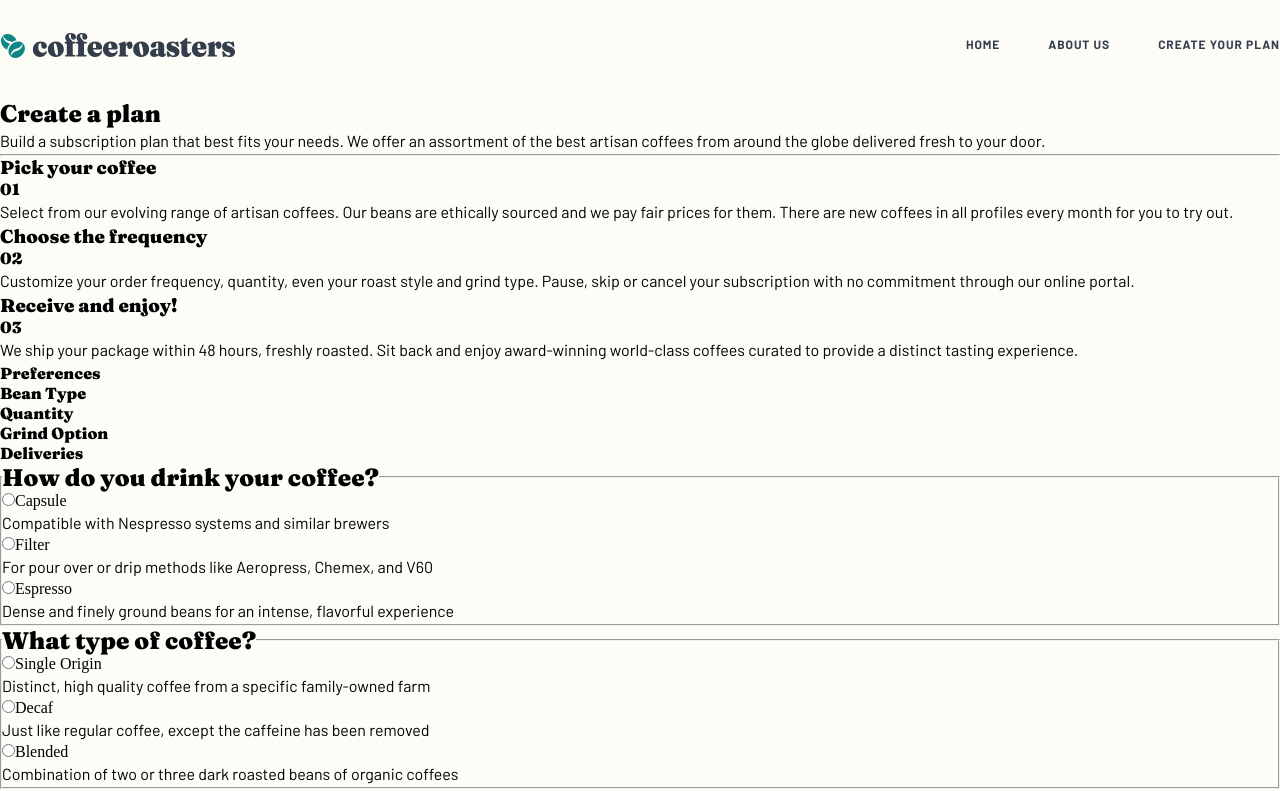
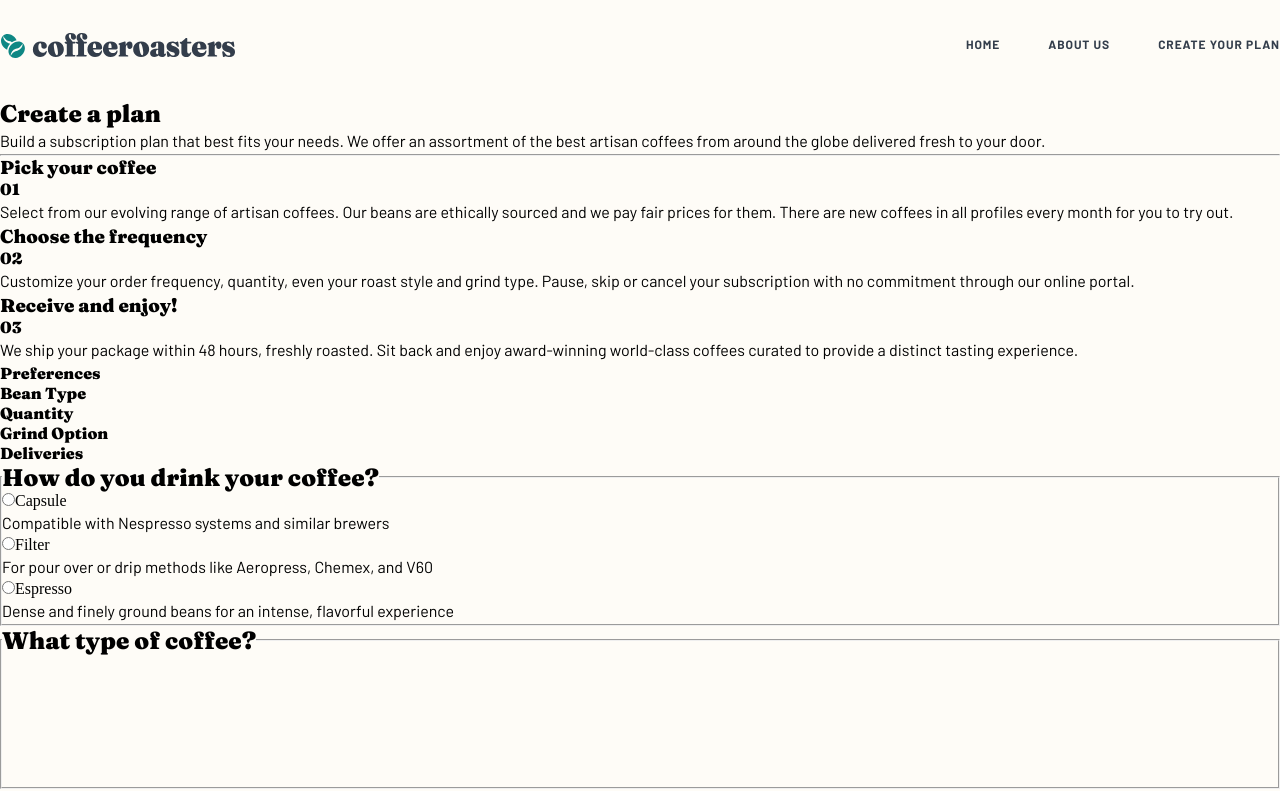
Before and after one commit to sweenejp/coffeeroasters-subscription-site, a React (Create React App) app: page /plan in a window 1280 px wide. Shown: the top 791 px of the page. Built offline with nearby package versions, Linux system fonts and the light colour scheme.

Commit message:
display next input options after select

```diff
--- /dev/null
+++ b/src/components/orderForm/Fieldsets.js
@@ -0,0 +1,55 @@
+import React, { useState } from "react";
+import styled from "styled-components";
+import { fadeIn } from "../animations";
+
+const FieldSetCards = styled.div`
+  visibility: ${({ display }) => (display ? "visible" : "hidden")};
+  animation: ${({ display }) => (display ? fadeIn : null)} 1s linear;
+`;
+
+const StyledFieldSet = styled.fieldset``;
+
+function Fieldsets({ content, choices, setChoices }) {
+  let intialDisplays = [true, false, false, false, false];
+
+  const [displayFieldsets, setDisplayFieldsets] = useState(intialDisplays);
+
+  const handleChange = (event) => {
+    const { name, id } = event.target;
+    setChoices({ ...choices, [name]: id });
+
+    const index = Number(event.target.dataset.index);
+    console.log(index);
+    let newDisplayFieldsets = displayFieldsets;
+    newDisplayFieldsets[index + 1] = true;
+    setDisplayFieldsets(newDisplayFieldsets);
+    console.log(displayFieldsets);
+  };
+
+  const fieldsets = content.map((fieldset, index) => (
+    <StyledFieldSet key={fieldset.id}>
+      <legend>
+        <h2>{fieldset.heading}</h2>
+      </legend>
+      <FieldSetCards display={displayFieldsets[index]}>
+        {fieldset.cards.map((card) => (
+          <div key={card.id}>
+            <input
+              required
+              type="radio"
+              name={fieldset.id}
+              data-index={index}
+              id={card.heading}
+              onChange={handleChange}
+            />
+            <label htmlFor={card.heading}>{card.heading}</label>
+            <p>{card.description}</p>
+          </div>
+        ))}
+      </FieldSetCards>
+    </StyledFieldSet>
+  ));
+  return <>{fieldsets}</>;
+}
+
+export default Fieldsets;
--- a/src/components/orderForm/OrderForm.js
+++ b/src/components/orderForm/OrderForm.js
@@ -1,7 +1,8 @@
-import React, { useState, useEffect } from "react";
+import React, { useState } from "react";
 import FormProgress from "./FormProgress";
 import OrderSummary from "./OrderSummary";
 import OrderSummaryModal from "./OrderSummaryModal";
+import Fieldsets from "./Fieldsets";
 
 var formatter = new Intl.NumberFormat("en-US", {
   style: "currency",
@@ -28,36 +29,23 @@ function OrderForm({ content }) {
     setPrice(formatedPrice);
   };
 
-  const handleChange = (event) => {
-    const { name, id } = event.target;
-    setChoices({ ...choices, [name]: id });
-  };
-
-  const handleSubmit = (e) => {
-    e.preventDefault();
+  const handleSubmit = (event) => {
+    event.preventDefault();
     setDisplayModal(true);
   };
 
-  const form = content.fieldsets.map((fieldset) => (
-    <fieldset key={fieldset.id}>
-      <legend>
-        <h2>{fieldset.heading}</h2>
-      </legend>
-      {fieldset.cards.map((card) => (
-        <div key={card.id}>
-          <input
-            required
-            type="radio"
-            name={fieldset.id}
-            id={card.heading}
-            onChange={handleChange}
-          />
-          <label htmlFor={card.heading}>{card.heading}</label>
-          <p>{card.description}</p>
-        </div>
-      ))}
-    </fieldset>
-  ));
+  // if capsule,
+  //   disable grind-option
+  //   "I drink my coffee **using** Capsules"
+  //   Remove the grind selection text
+  //  if "Filter" or "Espresso"
+  //   "I drink my coffee **as** Filter||Espresso"
+  //   Keep/Add the grind selection text
+
+  // for each fieldset
+  // if first fieldset, fieldset > div gets display = true
+  // else fieldset > div gets display=false
+  // fieldset > input onChange => next fieldset's div gets display = true
 
   const summaryText = (
     <p>
@@ -78,7 +66,11 @@ function OrderForm({ content }) {
           getPrice();
         }}
       >
-        {form}
+        <Fieldsets
+          content={content.fieldsets}
+          setChoices={setChoices}
+          choices={choices}
+        />
         <OrderSummary display={true}>
           <h3>{content.summary.heading}</h3>
           {summaryText}
```
